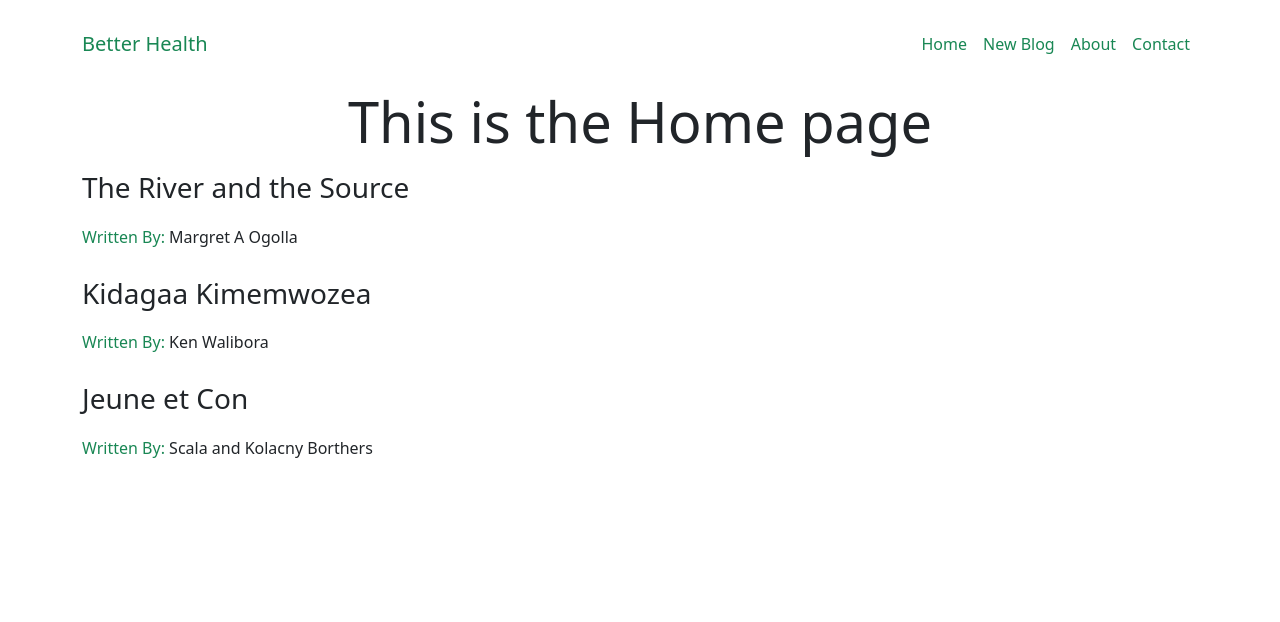
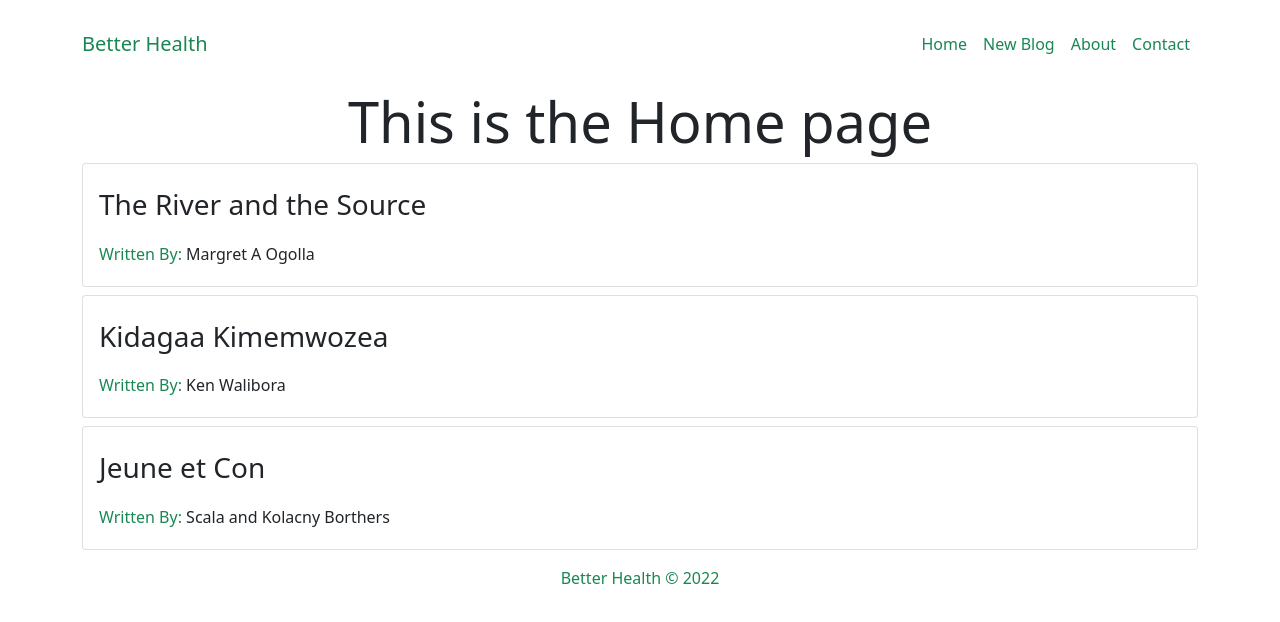
Before and after one commit to JoelOgira/React-Blog, a React (Create React App) app: page / in a window 1280 px wide. Shown: the top 622 px of the page. Built offline with nearby package versions, Linux system fonts and the light colour scheme.

Commit message:
Added Footer Component

```diff
--- a/src/App.js
+++ b/src/App.js
@@ -1,7 +1,7 @@
-// import './App.css';
 import 'bootstrap/dist/css/bootstrap.min.css';
 import Navbar from './Components/Navbar';
 import Home from './Components/Home';
+import Footer from './Components/Footer';
 
 const App = () => {
 
@@ -11,6 +11,7 @@ const App = () => {
           <Navbar />
           <div className="container">
             <Home />
+            <Footer />
           </div>
         </div>
     </div>
--- /dev/null
+++ b/src/Components/BlogList.js
@@ -0,0 +1,18 @@
+const BlogList = ({blogs}) => {
+    return (
+        <div className="blog-list">
+            {blogs.map(blog => (
+                <div className="blog-preview" key={blog.id}>
+                    <div className="card mb-2">
+                        <div className="card-body">
+                        <h3 className="card-title py-2">{blog.title}</h3>
+                        <p className="py-1 card-text"><span className="text-success">Written By: </span> {blog.author}</p>
+                        </div>
+                    </div>
+                </div>
+            ))}
+        </div>
+    );
+}
+
+export default BlogList;
--- /dev/null
+++ b/src/Components/Footer.js
@@ -0,0 +1,9 @@
+const Footer = () => {
+    return (
+        <div className="footer text-center text-success py-2">
+            <p>Better Health &copy; 2022</p>
+        </div>
+    )
+}
+
+export default Footer;
--- a/src/Components/Home.js
+++ b/src/Components/Home.js
@@ -1,4 +1,5 @@
-import React, { useState } from 'react';
+import { useState } from 'react';
+import BlogList from './BlogList';
 
 const Home = () => {
 
@@ -6,17 +7,12 @@ const Home = () => {
         {title: 'The River and the Source', body: 'Long ago in the smoky hut of Aketh, a girl was born, Akoko', author: 'Margret A Ogolla', id: 1},
         {title: 'Kidagaa Kimemwozea', body: 'Amani na Imani nao wakatoroka mbio walipomwona Mtemi Nasaba Bora', author: 'Ken Walibora', id: 2},
         {title: 'Jeune et Con', body: 'Encore un jour se lève sur la planète France', author: 'Scala and Kolacny Borthers', id: 3}
-    ])
+    ]);
 
     return (
         <div className="home">
             <h2 className="display-4 text-center">This is the Home page</h2>
-            {blogs.map(blog => (
-                <div className="blog-preview" key={blog.id}>
-                    <h3 className="py-2">{blog.title}</h3>
-                    <p className="py-1"><span className="text-success">Written By: </span> {blog.author}</p>
-                </div>
-            ))}
+            <BlogList blogs={blogs}/>
         </div>
     );
 }
```
